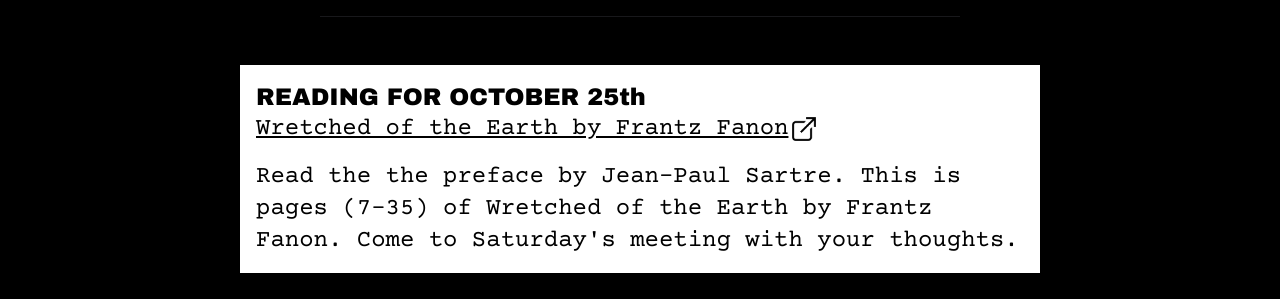
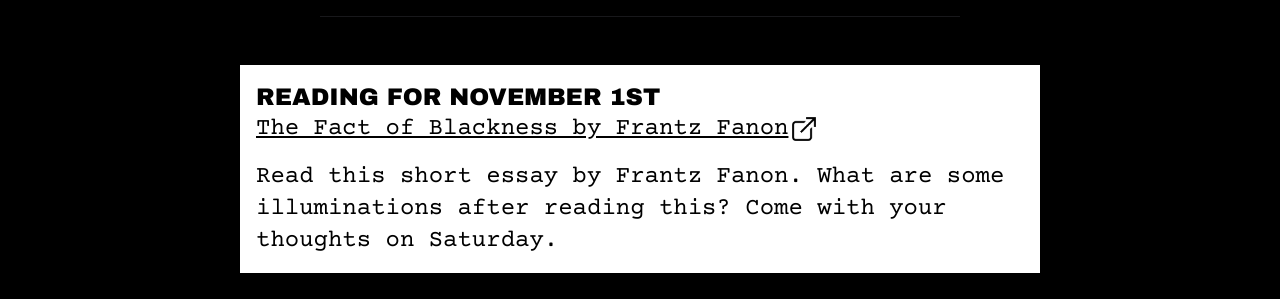
Before and after one commit to VictoryMa8/airc, a website: page study_portal.html in a window 1280 px wide. Shown: the part 164-463 px from the top of the page. Drawn offline with nearby package versions, Linux system fonts and the light colour scheme.

Commit message:
Added nov 1 reading

```diff
--- a/study_portal.html
+++ b/study_portal.html
@@ -62,6 +62,17 @@
         <h1 class="text-white text-4xl my-8">Study Portal</h1>
         <hr class="w-1/2 mb-8">
         <a class="max-w-200 text-black bg-white hover:text-white hover:bg-red-800 transition duration-200 ease-in-out p-4 text-2xl m-4"
+            target=" _blank" href="https://scalar.usc.edu/works/bodies/media/The%20Fact%20of%20Blackness%20.pdf">
+            <p>READING FOR NOVEMBER 1ST</p>
+            <div class="flex flex-row">
+                <p class="underline font-[Courier_Prime] mb-4">The Fact of Blackness by Frantz Fanon</p>
+                <img class="w-8 h-8" src="./static/assets/images/link-icon.png">
+            </div>
+
+            <p class="font-[Courier_Prime]">Read this short essay by Frantz Fanon. What are some illuminations
+                after reading this? Come with your thoughts on Saturday.</p>
+        </a>
+        <a class="max-w-200 text-black bg-white hover:text-white hover:bg-red-800 transition duration-200 ease-in-out p-4 text-2xl m-4"
             target=" _blank"
             href="https://abahlali.org/wp-content/uploads/2011/04/Frantz-Fanon-The-Wretched-of-the-Earth-1965.pdf">
             <p>READING FOR OCTOBER 25th</p>
@@ -70,7 +81,7 @@
                 <img class="w-8 h-8" src="./static/assets/images/link-icon.png">
             </div>
 
-            <p class="font-[Courier_Prime]">Read the the preface by Jean-Paul Sartre. This is pages (7-35) of
+            <p class="font-[Courier_Prime]">Read this preface by Jean-Paul Sartre. This is pages (7-35) of
                 Wretched
                 of the Earth by Frantz Fanon. Come to Saturday's meeting with your thoughts.</p>
         </a>
```
Also changed, not shown: about.html (+5 -1 lines), static/assets/images/airc-alt.png (added), static/assets/styles/output.css.
